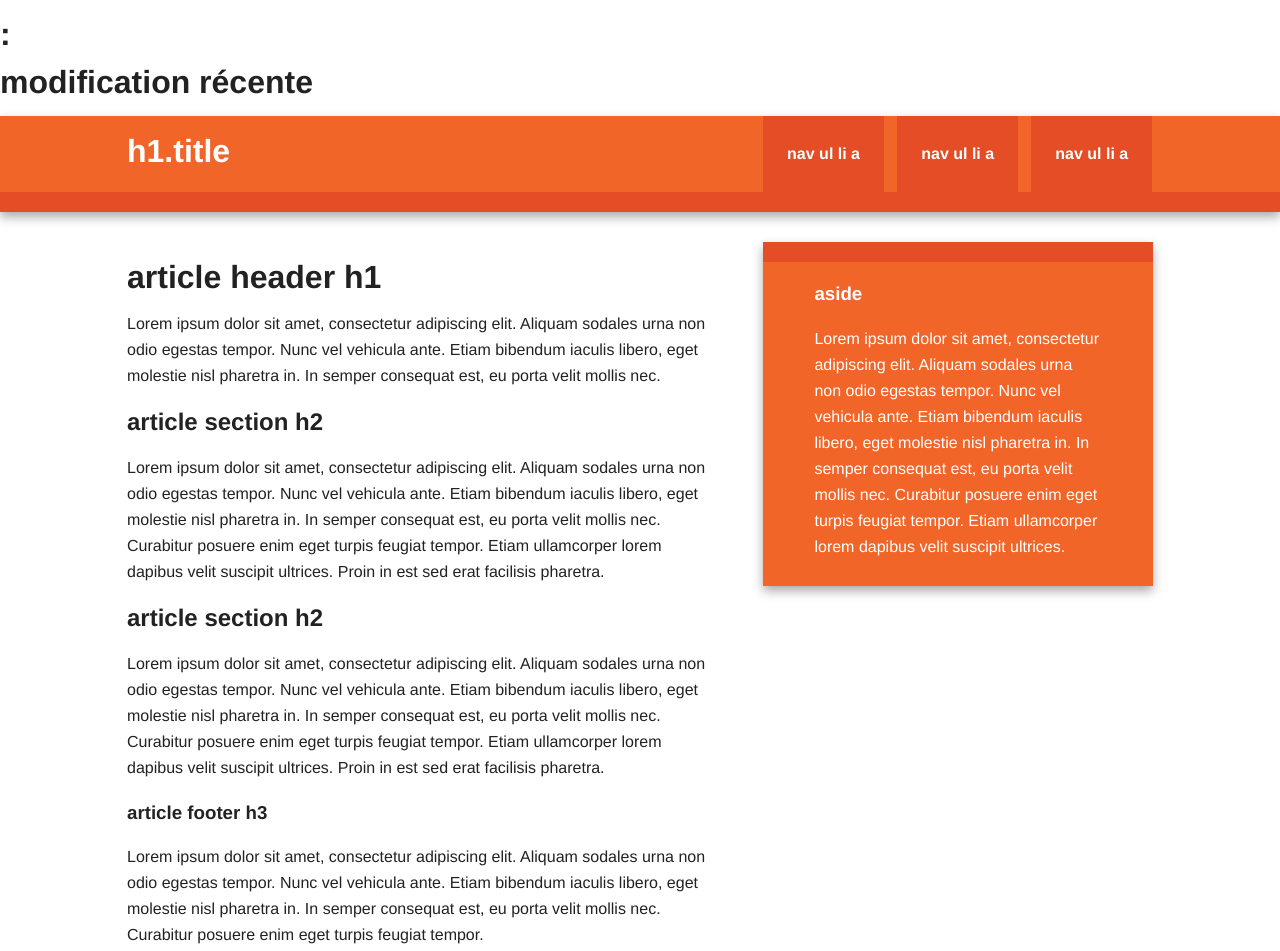
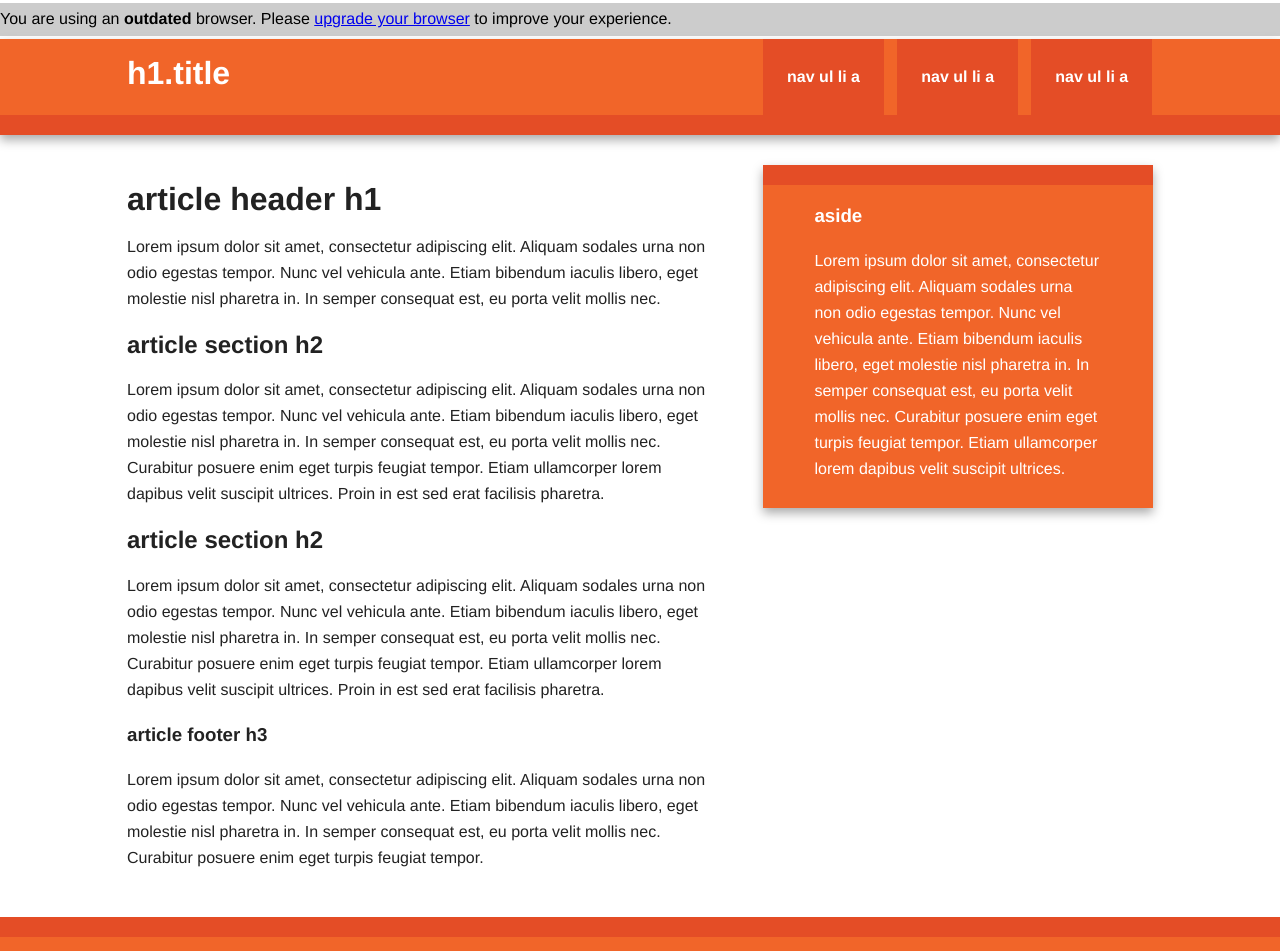
Before and after one commit to jihad19/Monsiteweb, a plain HTML site: page initializr/initializr/index.html in a window 1280 px wide. Shown: the top 951 px of the page. Drawn offline with Linux system fonts and the light colour scheme.

Commit message:
commit 10

```diff
--- a/initializr/initializr/index.html
+++ b/initializr/initializr/index.html
@@ -17,8 +17,6 @@
         <script src="js/vendor/modernizr-2.8.3-respond-1.4.2.min.js"></script>
     </head>
     <body>
-        <H1> : <h1> modification récente </h1>
-        <!--[if lt IE 8]>
             <p class="browserupgrade">You are using an <strong>outdated</strong> browser. Please <a href="http://browsehappy.com/">upgrade your browser</a> to improve your experience.</p>
         <![endif]-->
 
```
